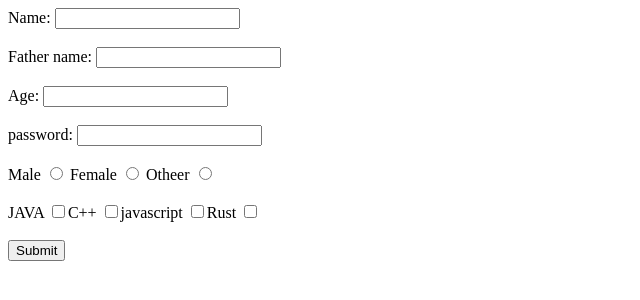
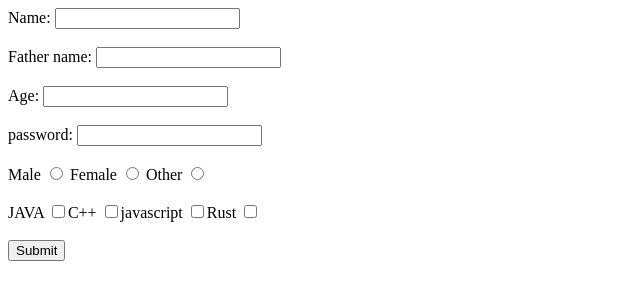
Before and after one commit to Shubhamjha1234/HTML-LEARNING-PROJECT-, a plain HTML site: page Form.html in a window 1280 px wide. Shown: the full height of the page, 0-640 px from the left. Drawn offline with Linux system fonts and the light colour scheme.

Commit message:
Add files via upload

```diff
--- a/Form.html
+++ b/Form.html
@@ -31,8 +31,8 @@
         <label for="Female">Female</label>
         <input type="radio" name="gender" id="Female" value="Female">
 
-        <label for="Other">Otheer</label>
-        <input type="radio" nam="gender" id="Other" value="Other">
+        <label for="Other">Other</label>
+        <input type="radio" name="gender" id="Other" value="Other">
 
         <br></br>
 
```
